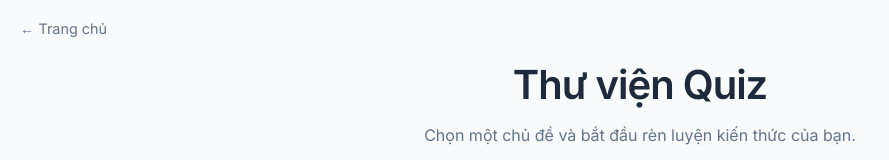
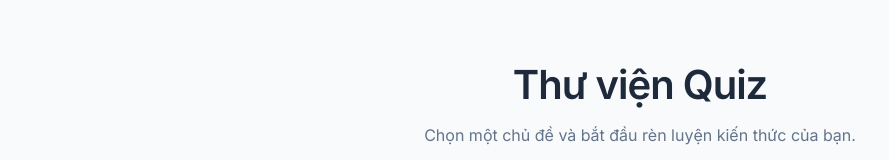
Before and after one commit to ilove265/projectB, a plain HTML site: page index.html in a window 1280 px wide. Shown: the top 160 px of the page, without its empty margins (0-889 px from the left). Drawn offline with Linux system fonts and the light colour scheme; no server answers.

Commit message:
fix back-button

```diff
--- a/index.html
+++ b/index.html
@@ -115,7 +115,7 @@
 </head>
 <body>
 
-    <a href="../index.html" class="back-btn">← Trang chủ</a>
+    <!-- <a href="../index.html" class="back-btn">← Trang chủ</a> -->
 
     <div class="container">
         <header>
```
